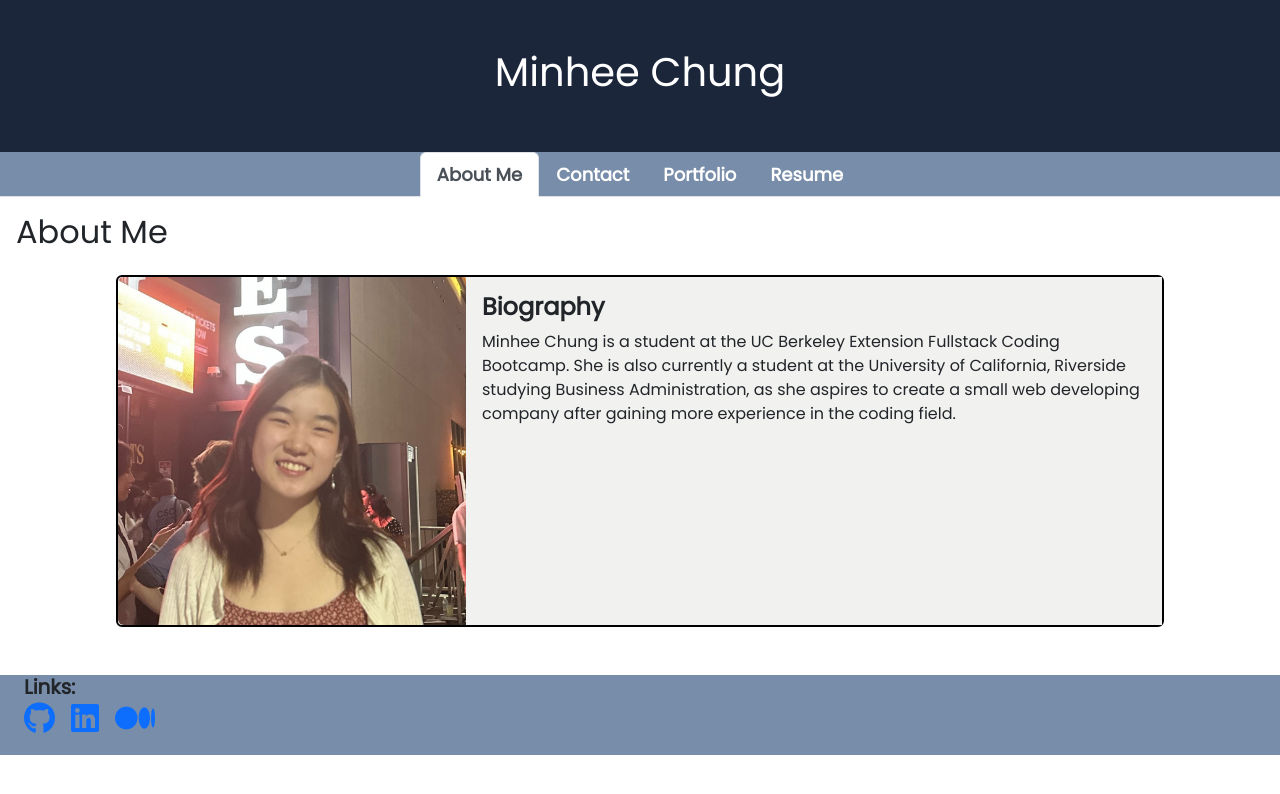
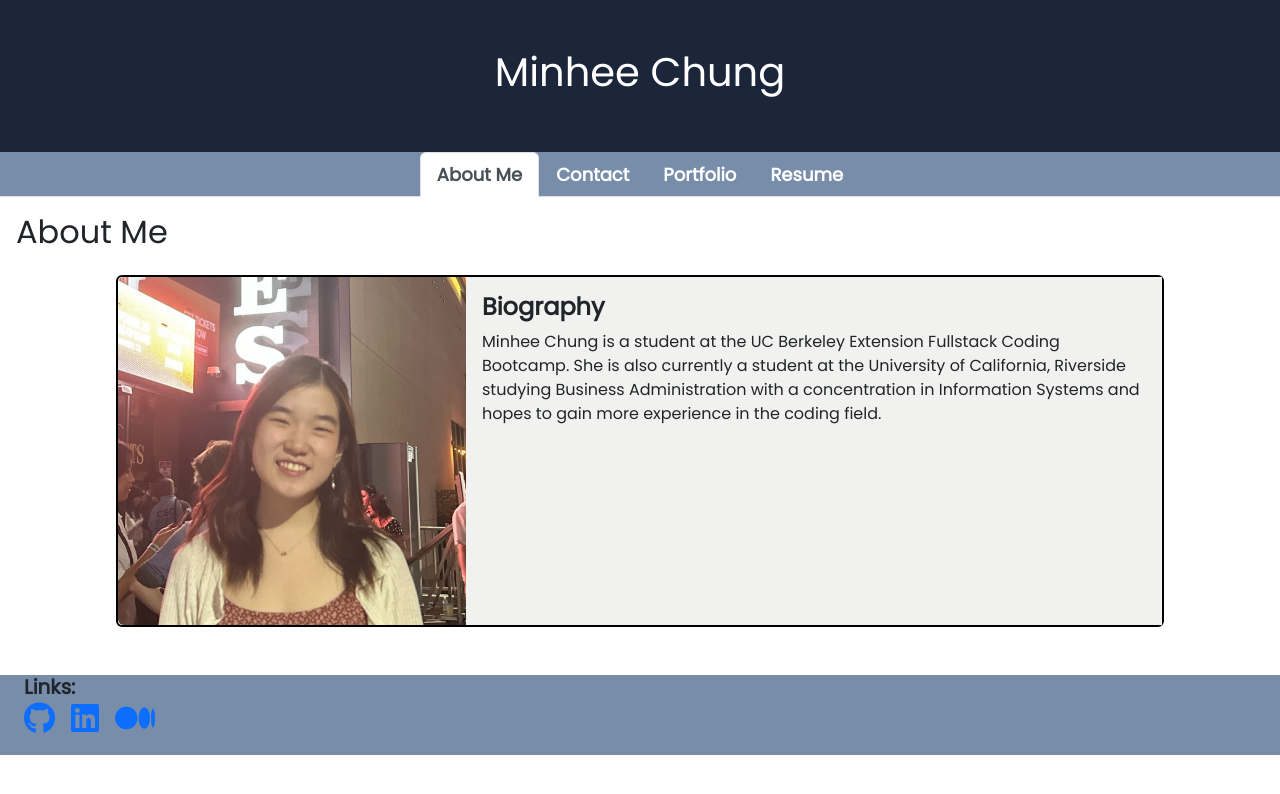
Before and after one commit to mchung03/react-portfolio, a React (Vite) app: page / in a window 1280 px wide. Shown: the top 794 px of the page. Built offline with nearby package versions, Linux system fonts and the light colour scheme.

Commit message:
updated biography

```diff
--- a/src/components/pages/About.jsx
+++ b/src/components/pages/About.jsx
@@ -10,7 +10,7 @@ export default function About() {
             <div className="col-md-8 card-color">
             <div className="card-body">
                 <h4 className="card-title fw-semibold">Biography</h4>
-                <p className="card-text">Minhee Chung is a student at the UC Berkeley Extension Fullstack Coding Bootcamp. She is also currently a student at the University of California, Riverside studying Business Administration, as she aspires to create a small web developing company after gaining more experience in the coding field.</p>
+                <p className="card-text">Minhee Chung is a student at the UC Berkeley Extension Fullstack Coding Bootcamp. She is also currently a student at the University of California, Riverside studying Business Administration with a concentration in Information Systems and hopes to gain more experience in the coding field.</p>
             </div>
             </div>
         </div>
```
